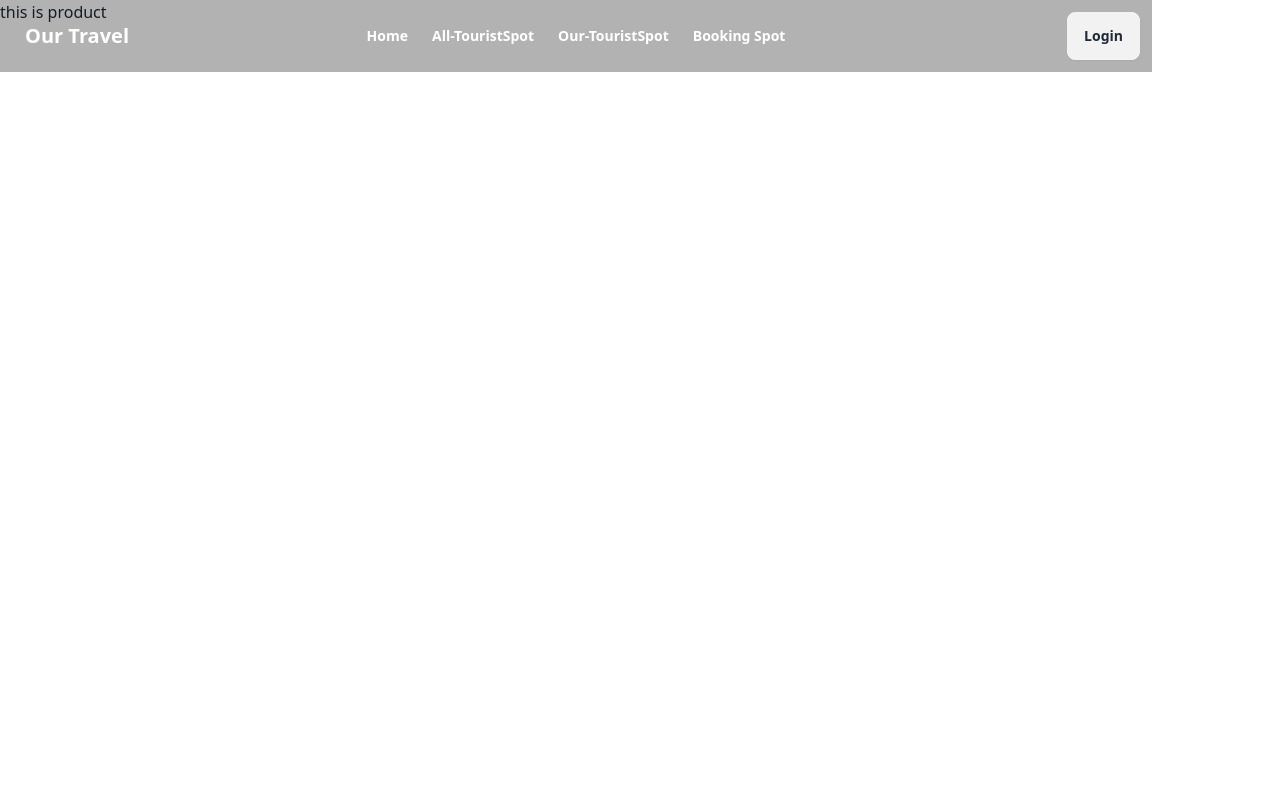
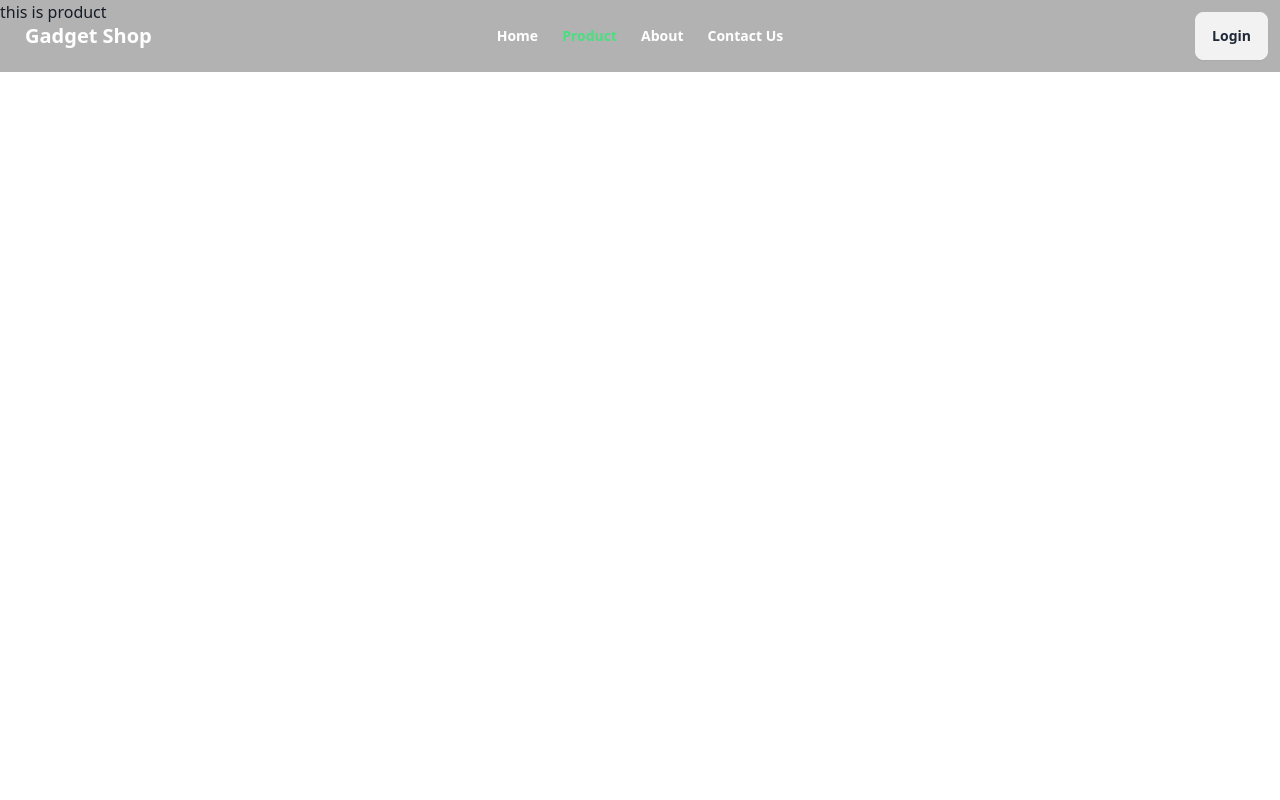
Before and after one commit to humainislam11/Gadget-Galaxy-cliend, a React (Vite) app: page /product in a window 1280 px wide. Shown: the top 800 px of the page. Built offline with nearby package versions, Linux system fonts and the light colour scheme; no server answers.

Commit message:
create a dasboard

```diff
--- a/src/Components/Navbar.jsx
+++ b/src/Components/Navbar.jsx
@@ -14,20 +14,20 @@ const Navbar = () => {
 
   <NavLink className={({isActive})=>isActive? 'font-semibold text-green-400  hover:text-orange-400': 'font-semibold'} to='/' >Home</NavLink>
 
-  <NavLink className={({isActive})=>isActive? 'font-semibold text-green-400  hover:text-orange-400': 'font-semibold'} to='AllTouristSpot' >All-TouristSpot</NavLink>
+  <NavLink className={({isActive})=>isActive? 'font-semibold text-green-400  hover:text-orange-400': 'font-semibold'} to='/product' >Product</NavLink>
 
 
-  <NavLink className={({isActive})=>isActive? 'font-semibold text-green-400  hover:text-orange-400': 'font-semibold'} to='/OurTouristSpot' >Our-TouristSpot</NavLink>
+  <NavLink className={({isActive})=>isActive? 'font-semibold text-green-400  hover:text-orange-400': 'font-semibold'} to='/about' >About</NavLink>
 
 
-  <NavLink className={({isActive})=>isActive? 'font-semibold text-green-400  hover:text-orange-400': 'font-semibold'} to='/BookingSpot' >Booking Spot</NavLink>
+  <NavLink className={({isActive})=>isActive? 'font-semibold text-green-400  hover:text-orange-400': 'font-semibold'} to='/contact-us' >Contact Us</NavLink>
 
 
 
   </>
     return (
         <div>
-            <div className="navbar fixed z-10 bg-opacity-30 max-w-6xl mx-auto text-white bg-black">
+            <div className="navbar fixed z-10 bg-opacity-30 mx-auto text-white bg-black">
   <div className="navbar-start">
     <div className="dropdown">
       <div tabIndex={0} role="button" className="btn btn-ghost lg:hidden">
@@ -52,7 +52,7 @@ const Navbar = () => {
         }
       </ul>
     </div>
-    <a className="btn btn-ghost text-xl">Our Travel</a>
+    <a className="btn btn-ghost text-xl">Gadget Shop</a>
   </div>
   <div className="navbar-center hidden lg:flex">
     <ul className="menu menu-horizontal px-1 gap-6">
--- /dev/null
+++ b/src/Components/dashboard/Sidebar.jsx
@@ -0,0 +1,68 @@
+import {  NavLink} from "react-router-dom";
+import { GrOverview } from "react-icons/gr";
+import { FaHome } from "react-icons/fa";
+import { CiLogout } from "react-icons/ci";
+// import useUserData from "../../hooks/useUserData";
+// import { MdInventory } from "react-icons/md";
+// import { IoMdAddCircle } from "react-icons/io";
+
+// const sellerRouter = [
+//     {
+//         id: 1,
+//         route: "/dashboard/myProduct",
+//         title: "My Product",
+//         icon: <MdInventory />
+
+//     }, {
+//         id: 2,
+//         route: "/dashboard/addProduct",
+//         title: "Add Product",
+//         icon: <IoMdAddCircle />
+
+
+//     }
+// ]
+
+const Sidebar = () => {
+//    const data = useUserData()
+//     console.log(data)
+    return (
+        <div className="bg-gray-200 border-r-2 border-black h-screen px-8 py-12">
+            <h1 className="text-2xl font-bold mb-7">Our Travel</h1>
+            <ul className="flex flex-col gap-2">
+                <li className="p-2 border border-black rounded-md font-semibold">
+                    <NavLink to='/dashboard/overview' className="flex items-center gap-2">
+                    <GrOverview />
+                    <p>Overview</p>
+                    </NavLink>
+                </li>
+                {/* {
+                  data.role === "buyer" && sellerRouter.map((route)=>{
+                    <li key={route.id} className="p-2 border border-black rounded-md font-semibold">
+                    <NavLink to={route.route} className="flex items-center gap-2">
+                   <>{route.icon}</>
+                    <p>Home</p>
+                    </NavLink>
+                </li>
+                  })
+
+                } */}
+
+                <li className="p-2 border border-black rounded-md font-semibold">
+                    <NavLink to="/" className="flex items-center gap-2">
+                    <FaHome />
+                    <p>Home</p>
+                    </NavLink>
+                </li>
+                <li className="p-2 border border-black rounded-md font-semibold flex items-center gap-2">
+                     <CiLogout />
+
+                    <button>Logout</button>
+                </li>
+
+            </ul>
+        </div>
+    );
+};
+
+export default Sidebar;
--- /dev/null
+++ b/src/Pages/dashboard/Overview.jsx
@@ -0,0 +1,14 @@
+import useAuth from "../../hooks/useAuth";
+
+const Overview = () => {
+
+    const {user} = useAuth()
+    return (
+        <div>
+            <h1 className="text-xl font-bold text-center">{user.email}</h1>
+
+        </div>
+    );
+};
+
+export default Overview;
--- /dev/null
+++ b/src/hooks/useAuth.jsx
@@ -0,0 +1,9 @@
+import { useContext } from "react";
+import { AuthContext } from "../AuthProvider/AuthProvider";
+
+const useAuth = () => {
+    const auth = useContext(AuthContext);
+    return auth
+};
+
+export default useAuth;
--- /dev/null
+++ b/src/layouts/DashboardLayout.jsx
@@ -0,0 +1,20 @@
+import {Outlet} from "react-router-dom";
+import Sidebar from "../Components/dashboard/Sidebar";
+
+const DashboardLayout = () => {
+    return (
+        <div className="grid lg:grid-cols-12">
+            <div className="col-span-2">
+               <Sidebar></Sidebar>
+            </div>
+
+
+
+            <div className="col-span-10 p-12">
+                <Outlet></Outlet>
+            </div>
+        </div>
+    );
+};
+
+export default DashboardLayout;
```
Also changed, not shown: src/routers/routers.jsx (+12 -4 lines).
